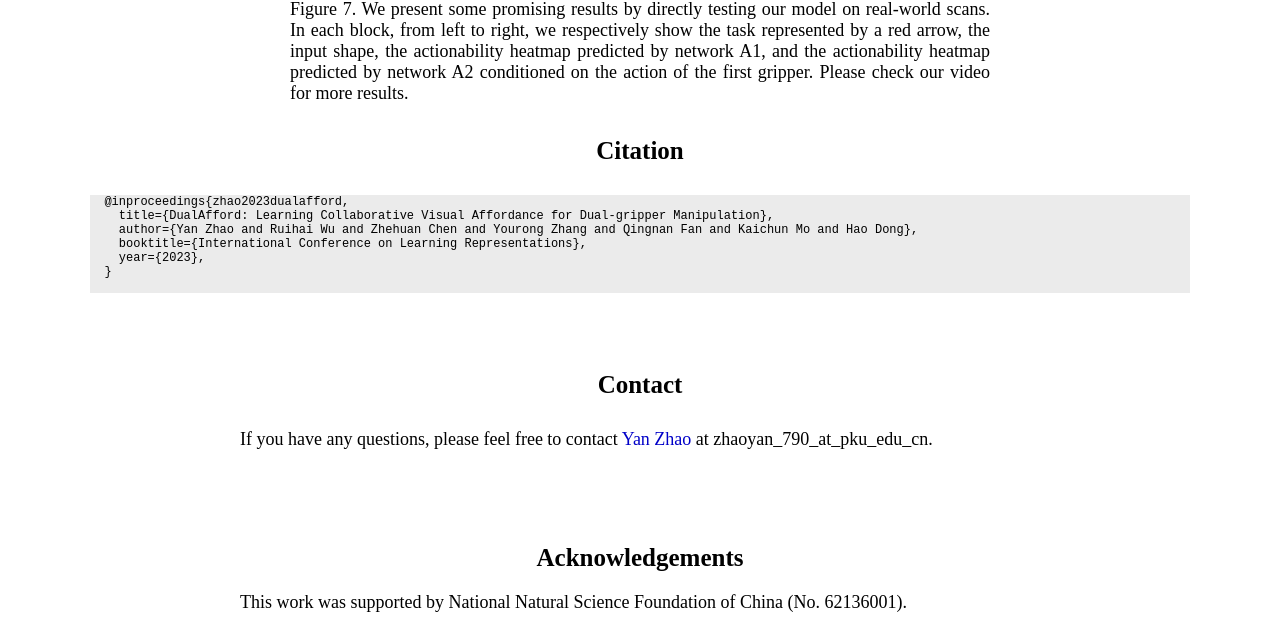
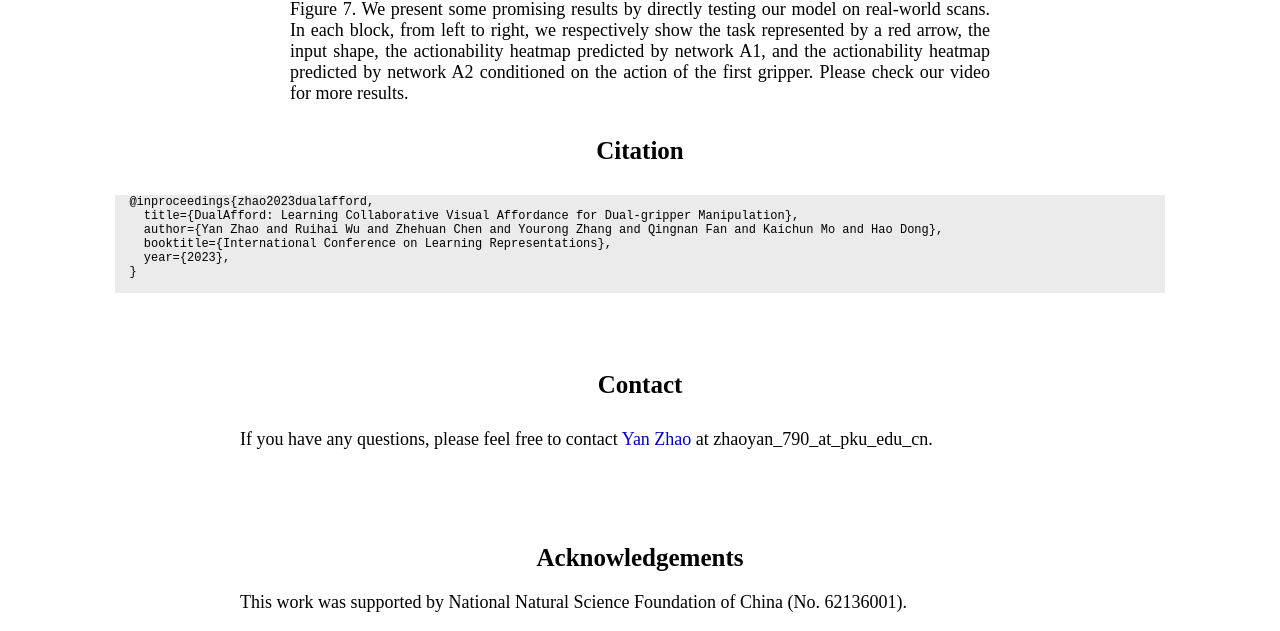
Before and after one commit to hyperplane-lab/DualAfford, a plain HTML site: page index.html in a window 1280 px wide. Shown: the part 5923-6554 px from the top of the page. Drawn offline with Linux system fonts and the light colour scheme; a web font is replaced by a local one.

Commit message:
Update paperstyle.css

```diff
--- a/css/paperstyle.css
+++ b/css/paperstyle.css
@@ -268,7 +268,7 @@
 	font-family: 'monospace';
 	font-size: 12;
 	text-align: justify;
-	max-width: 1100;
+	max-width: 1050;
 	margin-left: auto;
 	margin-right: auto;
 }
```
